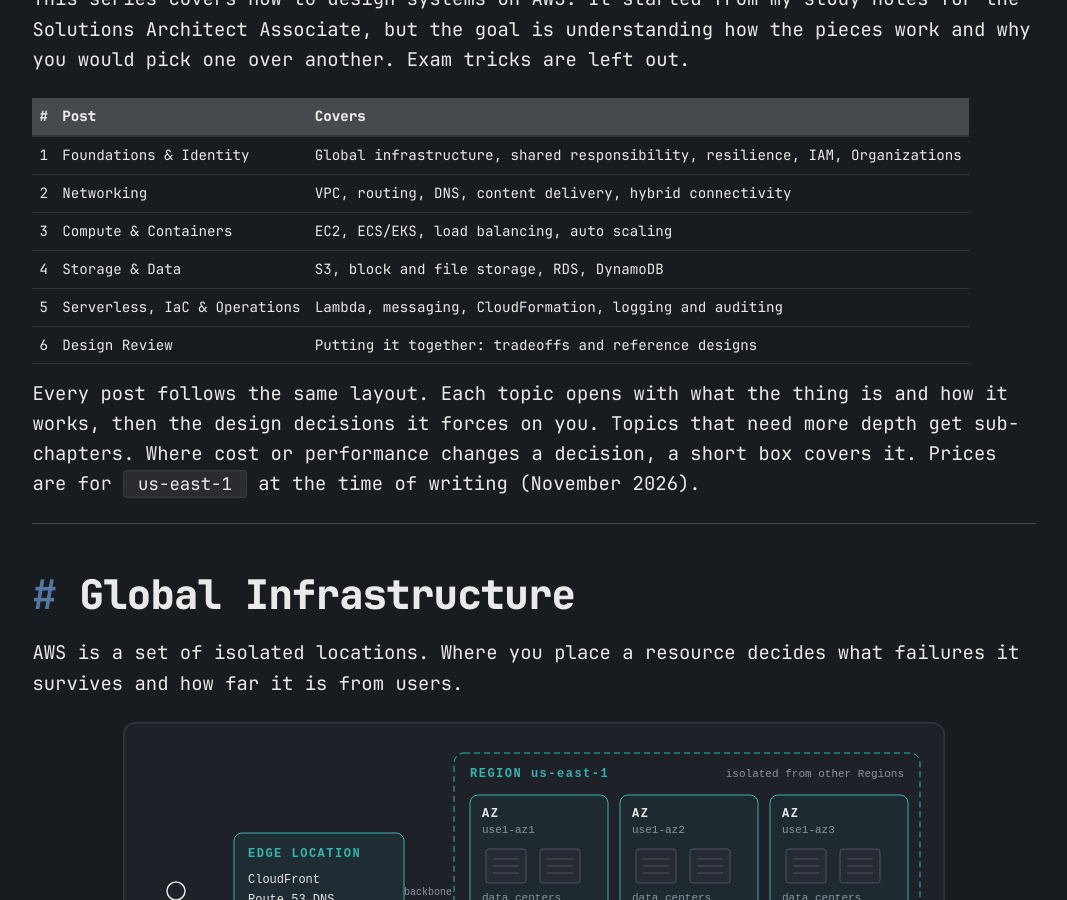
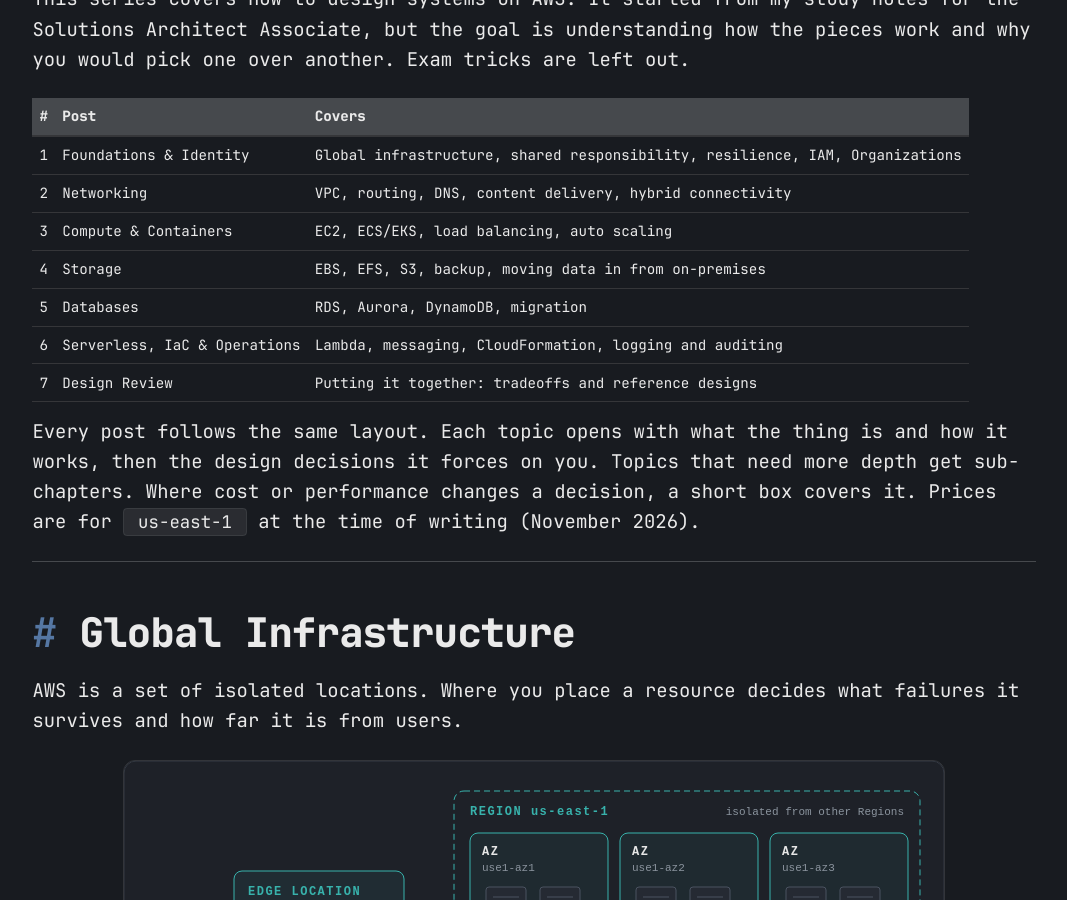
Before and after one commit to Johnermac/Johnermac.github.io, a Jekyll site: the page built from _posts/notes/aws/2026-11-07-awsfoundations.md, in a window 1280 px wide and 900 px high, scrolled down 901 px. Shown: the whole window, without its empty margins (132-1199 px from the left). Built offline with Jekyll 4.4.1, drawn with Linux system fonts in a browser that asks for light colours; cached includes are drawn as plain includes; some web fonts are replaced; comment, search, counter and statistics services are not loaded.

Commit message:
docs(aws): update series table to 7 posts

```diff
--- a/_posts/notes/aws/2026-11-07-awsfoundations.md
+++ b/_posts/notes/aws/2026-11-07-awsfoundations.md
@@ -25,9 +25,10 @@
 | 1 | Foundations & Identity | Global infrastructure, shared responsibility, resilience, IAM, Organizations |
 | 2 | Networking | VPC, routing, DNS, content delivery, hybrid connectivity |
 | 3 | Compute & Containers | EC2, ECS/EKS, load balancing, auto scaling |
-| 4 | Storage & Data | S3, block and file storage, RDS, DynamoDB |
-| 5 | Serverless, IaC & Operations | Lambda, messaging, CloudFormation, logging and auditing |
-| 6 | Design Review | Putting it together: tradeoffs and reference designs |
+| 4 | Storage | EBS, EFS, S3, backup, moving data in from on-premises |
+| 5 | Databases | RDS, Aurora, DynamoDB, migration |
+| 6 | Serverless, IaC & Operations | Lambda, messaging, CloudFormation, logging and auditing |
+| 7 | Design Review | Putting it together: tradeoffs and reference designs |
 
 Every post follows the same layout. Each topic opens with what the thing is and how it works, then the design decisions it forces on you. Topics that need more depth get sub-chapters. Where cost or performance changes a decision, a short box covers it. Prices are for `us-east-1` at the time of writing (November 2026).
 
```
